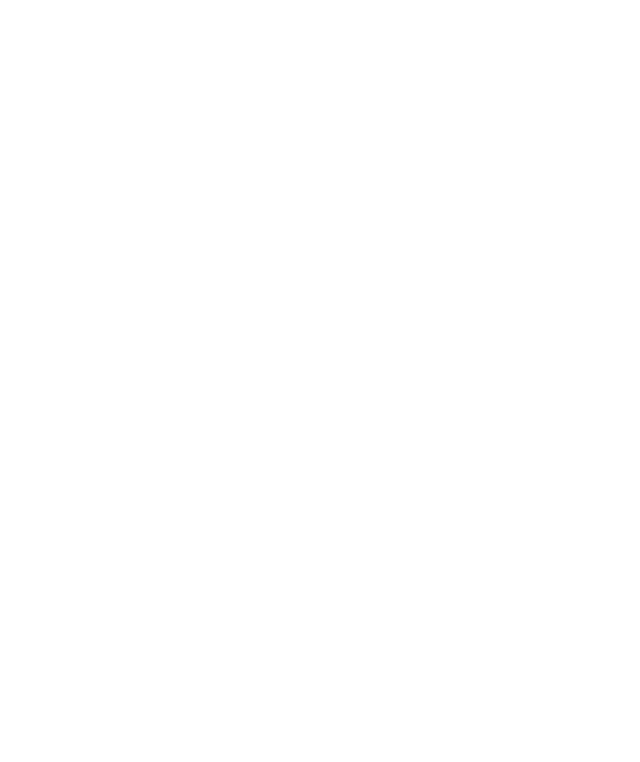
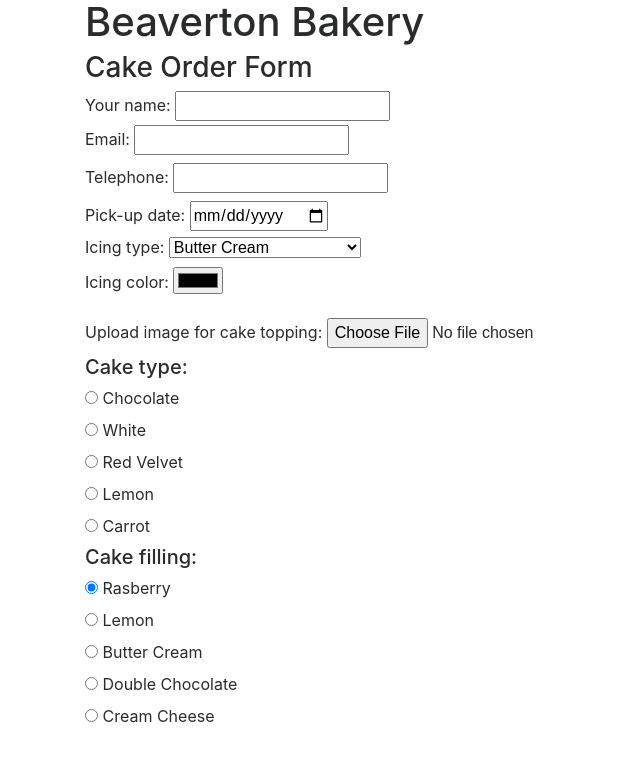
Before and after one commit to Leels/survey-says, a plain HTML site: page index.html in a window 1280 px wide. Shown: the whole page, without its empty margins (0-640 px from the left). Drawn offline with Linux system fonts and the light colour scheme; files whose address does not match are found by name.

Commit message:
add html for cake order site.

```diff
--- a/index.html
+++ b/index.html
@@ -1,13 +1,120 @@
 <!DOCTYPE html>
 <html>
   <head>
-    <title>Calculator</title>
+    <title>Survey Says</title>
     <link href="css/bootstrap.css" rel="stylesheet" type="text/css">
     <link href="css/styles.css" rel="stylesheet" type="text/css">
     <script src="js/jquery.js"></script>
     <script src="js/scripts.js"></script>
   </head>
   <body>
+    <div class="container">
+      <h1>Beaverton Bakery</h1>
+      <h3>Cake Order Form</h3>
+      <form class="survey">
+        <div>
+          <label for="name">Your name:</label>
+          <input id="name" type="text">
+        </div>
+        <div>
+          <label>Email:
+          <input type="email" name="" value="">
+          </label>
+        </div>
+        <div>
+          <label>Telephone:
+          <input type="tel" name="" value="">
+          </label>
+        </div>
+        <div>
+          <label for="start">Pick-up date:</label>
+          <input type="date" id="start" name="trip-start">
+         </div>
+         <div>
+           <label for="beverage">Icing type:</label>
+             <select id="beverage">
+               <option value="1">Butter Cream</option>
+               <option value="2">Cream Cheese Frosting</option>
+               <option value="3">Meringue</option>
+               <option value="4">Fondant</option>
+             </select>
+             </div>
+        <div class="form-group">
+          <label for="color">Icing color:</label>
+          <input id="color" class="" type="color" >
+        </div>
+        <div class="">
+          <label>Upload image for cake topping:
+          <input type="file" name="" value="">
+          </label>
+        </div>
+        <div>
+        <h5 for="icecream">Cake type:</h5>
+          <div class="radio">
+            <label>
+              <input type="radio" name="flavor" value="chocolate" checked>
+              Chocolate
+            </label>
+          </div>
+          <div class="radio">
+            <label>
+              <input type="radio" name="flavor" value="vanilla">
+              White
+            </label>
+          </div>
+          <div class="radio">
+            <label>
+              <input type="radio" name="flavor" value="cookiesandcream">
+              Red Velvet
+            </label>
+          </div>
+          <div class="radio">
+            <label>
+              <input type="radio" name="flavor" value="cookiesandcream">
+              Lemon
+            </label>
+            <div class="radio">
+            <label>
+              <input type="radio" name="flavor" value="cookiesandcream">
+              Carrot
+            </label>
+            </div>
+          </div>
+          <div>
+          <h5 for="icecream">Cake filling:</h5>
+            <div class="radio">
+              <label>
+                <input type="radio" name="flavor" value="chocolate" checked>
+                Rasberry
+              </label>
+            </div>
+            <div class="radio">
+              <label>
+                <input type="radio" name="flavor" value="vanilla">
+                Lemon
+              </label>
+            </div>
+            <div class="radio">
+              <label>
+                <input type="radio" name="flavor" value="cookiesandcream">
+                Butter Cream
+              </label>
+            </div>
+            <div class="radio">
+              <label>
+                <input type="radio" name="flavor" value="cookiesandcream">
+                Double Chocolate
+              </label>
+              <div class="radio">
+              <label>
+                <input type="radio" name="flavor" value="cookiesandcream">
+                Cream Cheese
+              </label>
+              </div>
+            </div>
+      </form>
+    </div>
+
 
   </body>
 </html>
```
